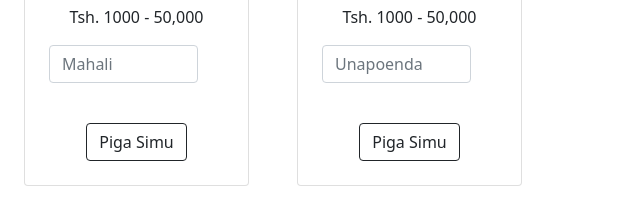
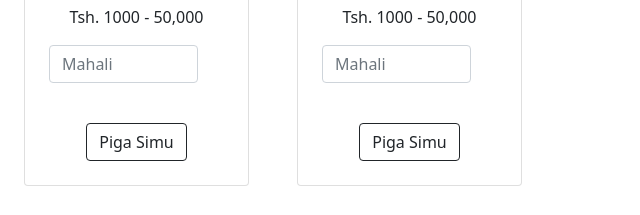
Before and after one commit to fmpiza/bodaboda, a plain HTML site: page index1.html in a window 1280 px wide. Shown: the part 1291-1506 px from the top of the page, 640-1280 px from the left. Drawn offline with nearby package versions, Linux system fonts and the light colour scheme.

Commit message:
Add files via upload

```diff
--- a/index1.html
+++ b/index1.html
@@ -266,7 +266,7 @@
                                     <!-- Product price-->
                                     <p>Tsh. 1000 - 50,000</p>
                                     <p> <form class="d-flex justify-content-between" action="route1.html">
-                                        <input type="text" class="form-control" id="search-input" placeholder="Unapoenda" />
+                                        <input type="text" class="form-control" id="search-input" placeholder="Mahali" />
                                         <button type="submit" action="route1.html" class="btn"></button>
                                         <span class="lnr lnr-cross" id="close-search" title="Close Search"></span>
                                       </form></p>
```
